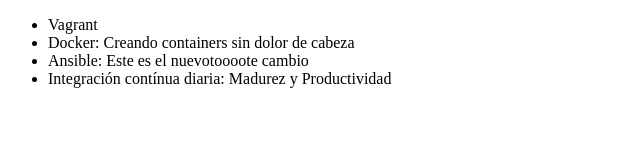
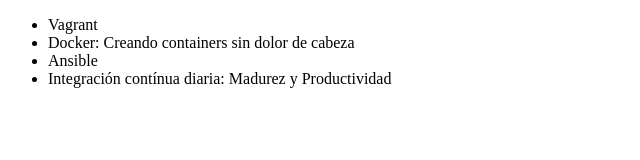
Before and after one commit to KanCan61/alura-git, a plain HTML site: page index.html in a window 1280 px wide. Shown: the whole page, without its empty margins (0-640 px from the left). Drawn offline with Linux system fonts and the light colour scheme.

Commit message:
Revert "Cambiando el nombre del curso de Ansible"
This reverts commit e34dd8e67716dd19955f082c6abfbd035e902974.
Este commit revert el anterior. Todo queda igual que antes

```diff
--- a/index.html
+++ b/index.html
@@ -8,7 +8,7 @@
      <ul>
          <li> Vagrant </li>
          <li> Docker: Creando containers sin dolor de cabeza</li>
-         <li> Ansible: Este es el nuevotoooote cambio </li>
+         <li> Ansible </li>
          <li> Integración contínua diaria: Madurez y Productividad</li>
      </ul>
 </body>
```
